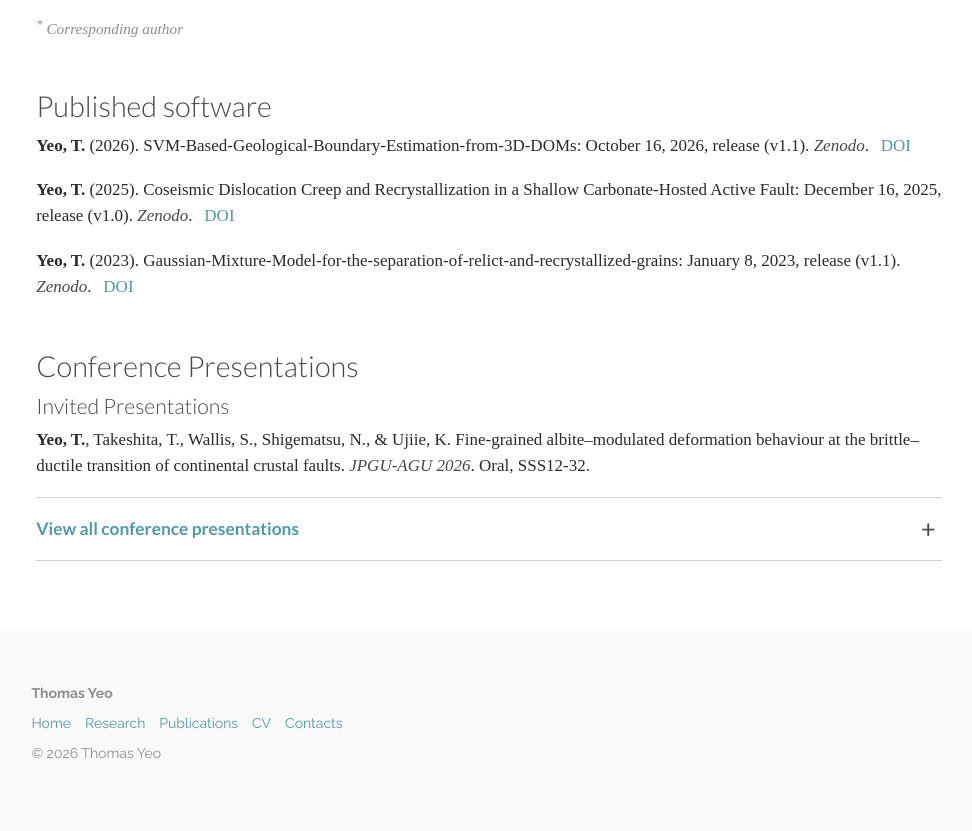
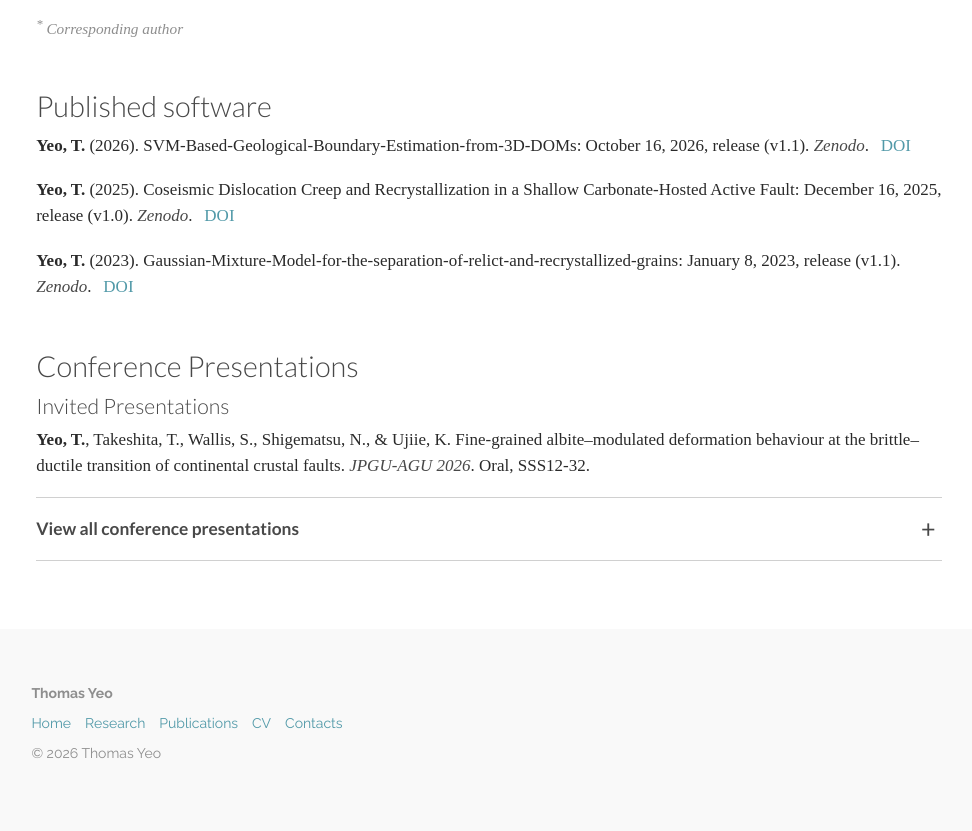
Before and after one commit to TJYYEO/Academic-Webpage, a plain HTML site: page publications.html in a window 1280 px wide. Shown: the part 860-1691 px from the top of the page, without its empty margins (151-1123 px from the left). Drawn offline with Linux system fonts and the light colour scheme; a web font is replaced by a local one.

Commit message:
Add files via upload

```diff
--- a/publications.html
+++ b/publications.html
@@ -35,7 +35,7 @@
           <h3 class="publication-subheading">Invited Presentations</h3>
           <p class="publication-entry"><strong>Yeo, T.</strong>, Takeshita, T., Wallis, S., Shigematsu, N., &amp; Ujiie, K. Fine-grained albite–modulated deformation behaviour at the brittle–ductile transition of continental crustal faults. <em>JPGU-AGU 2026</em>. Oral, SSS12-32.</p>
           <details class="publication-disclosure">
-            <summary>View all conference presentations</summary>
+            <summary><span style="color: #484848; -webkit-text-fill-color: #484848;">View all conference presentations</span></summary>
             <div class="publication-disclosure-content">
               <p class="publication-entry">Ho, G. R., <strong>Yeo, T.</strong>, Tseng, Y. C., Yeh, E. C., Wang, Y. S., &amp; Izuka, Y. Fossil Record of Rapid Creep in an Arc–Continent Collision Zone: Implications for Slow Earthquake Processes in Eastern Taiwan. <em>88th Fujihara Seminar: Reconstruction of Earthquake Science with Slow Earthquake</em>. Poster presentation.</p>
               <p class="publication-entry">Komagino, S., Ujiie, K., <strong>Yeo, T.</strong>, &amp; Shigematsu, N. Heterogeneous stresses and deformation mechanisms recorded in a subduction mélange. <span class="japanese-text" lang="ja">「沈み込み帯メランジュに記録された不均質な応力と変形機構」</span>. <em>The 133rd Annual Meeting of the Geological Society of Japan</em>, Kanazawa, 2026. Oral presentation (T3-O-4). (In Japanese).</p>
```
